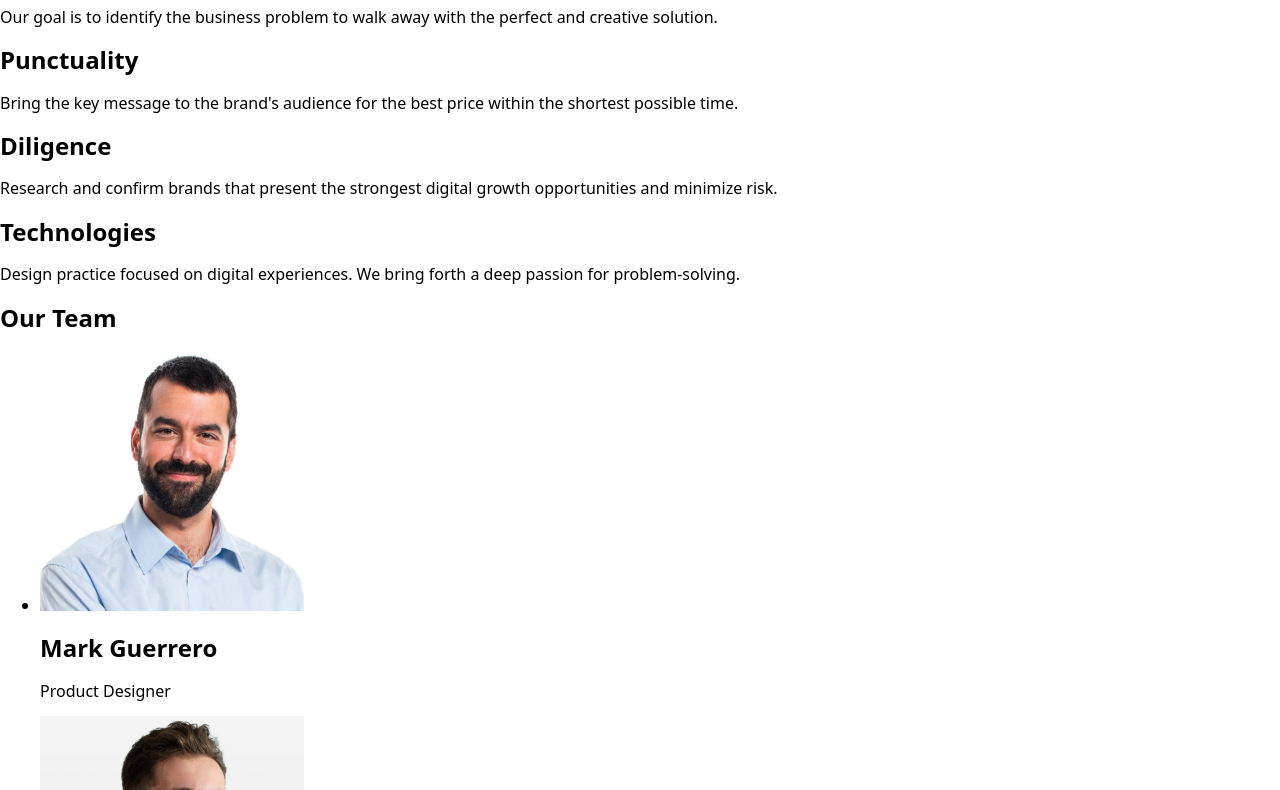
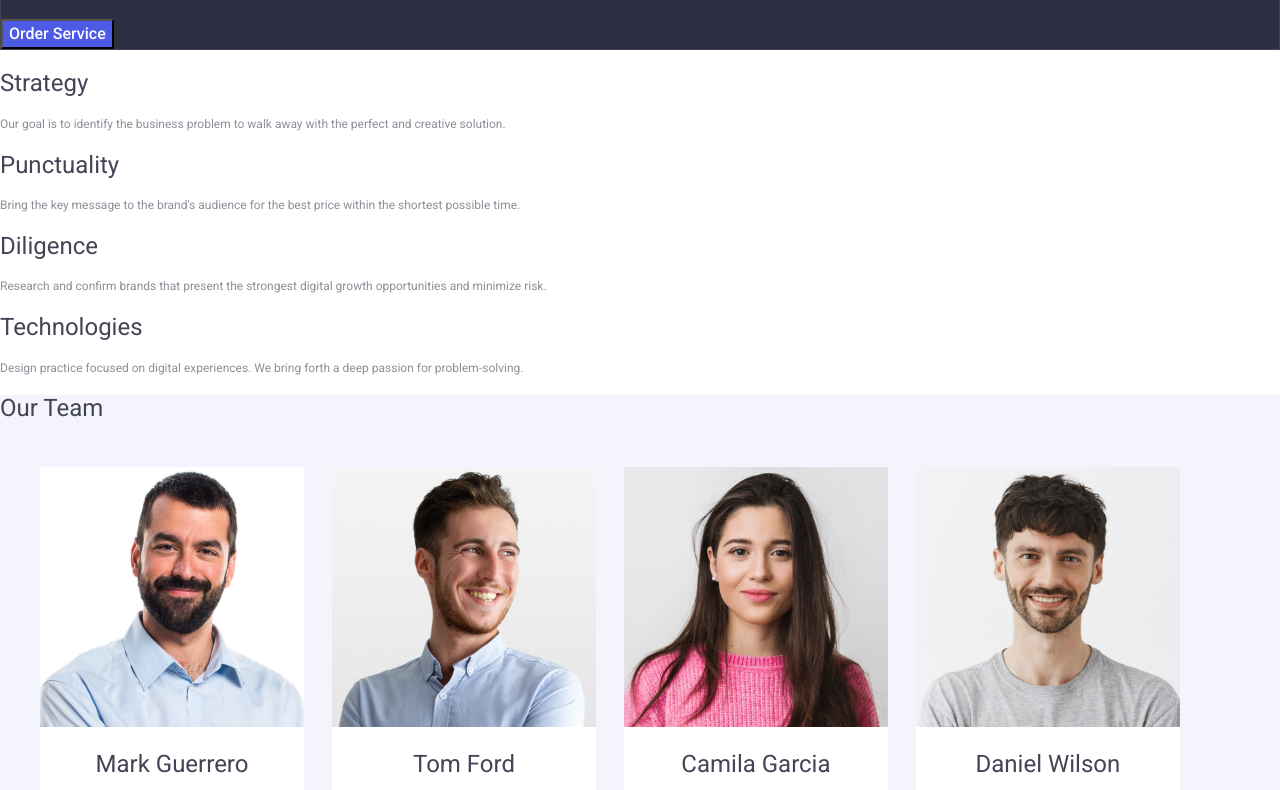
Before and after one commit to Emirhan-bs/goit-markup-hw-02, a plain HTML site: page index.html in a window 1280 px wide. Shown: the part 306-1096 px from the top of the page. Drawn offline with nearby package versions, Linux system fonts and the light colour scheme.

Commit message:
düzeltme 4

```diff
--- a/index.html
+++ b/index.html
@@ -15,7 +15,7 @@
       rel="stylesheet"
     />
 
-    <link rel="stylesheet" href="" />
+    <link rel="stylesheet" href="css/styles.css" />
     <link rel="preconnect" href="https://fonts.gstatic.com" />
   </head>
   <body>
```
Also changed, not shown: css/styles.css (renamed from .css/styles.css).
